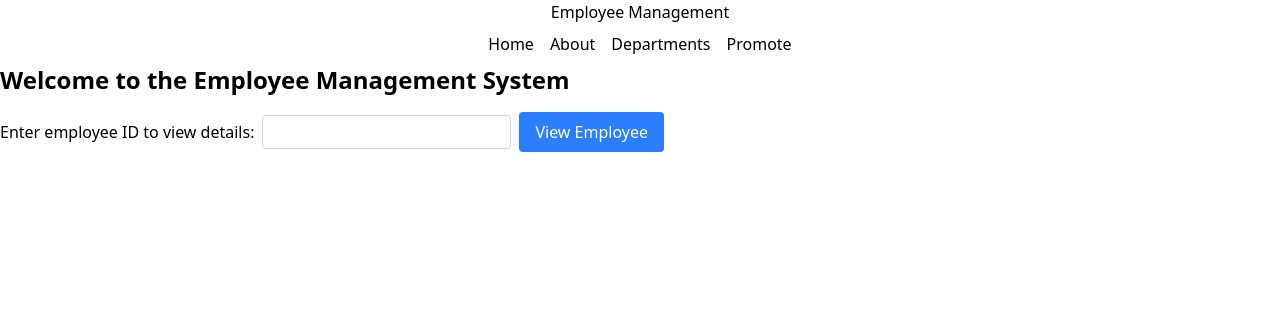
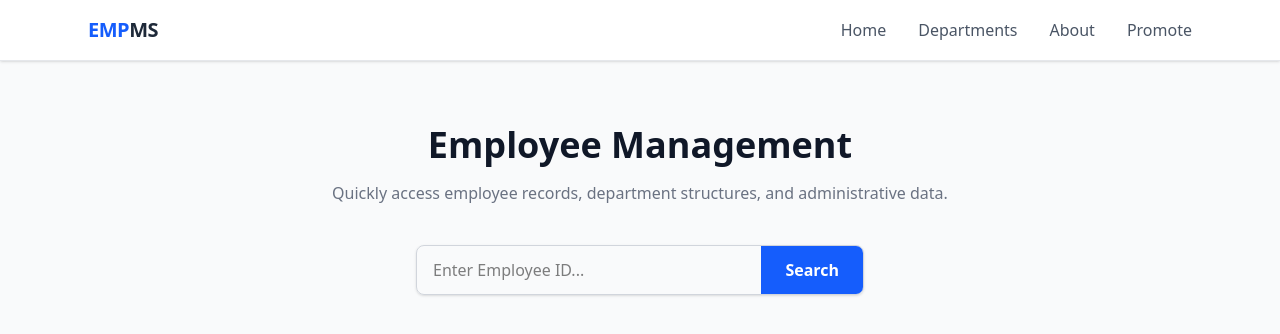
Before and after one commit to ilyas182/springboot_frontend, a React (Vite) app: page / in a window 1280 px wide. Shown: the top 334 px of the page. Built offline with nearby package versions, Linux system fonts and the light colour scheme.

Commit message:
design changes

```diff
--- a/src/App.jsx
+++ b/src/App.jsx
@@ -13,9 +13,10 @@ function App() {
 
   return (
     <>
+    <div className="min-h-screen bg-gray-50">
       <Toaster position="bottom-center" />
       <Navbar />
-
+      <main className='max-w-6xl mx-auto p-6'>
       <Routes>
         <Route path="/" element={<Home />} />
         <Route path="/employee/:employeeId" element={<Home />} />
@@ -25,6 +26,8 @@ function App() {
         <Route path="/departments/:departmentId" element={<DepartmentInfo />} />
         <Route path="/promote" element={<PromoteEmployee />} />
       </Routes>
+      </main>
+      </div>
     </>
   )
 }
--- a/src/components/EmployeeInfo.jsx
+++ b/src/components/EmployeeInfo.jsx
@@ -29,7 +29,11 @@ export default function EmployeeInfo() {
 
     return (
         <div className="p-8">
-            <h2 className="text-2xl font-bold mb-4">Employee Information</h2>
+            <div className="mt-8 bg-white rounded-xl shadow-md border border-gray-100 overflow-hidden">
+        <div className="bg-blue-600 px-6 py-3">
+            <h2 className="text-white font-semibold">Employee Details</h2>
+        </div>
+
             {error && <p className="text-red-500">Error: Employee with ID {employeeId} not found.</p>}
             {employeeData && <p>Displaying information for Employee ID: {employeeData.emp_no}</p>}
             <p>Name: {employeeData?.first_name} {employeeData?.last_name}</p>
@@ -73,7 +77,20 @@ export default function EmployeeInfo() {
             ) : (
                 <p>No salary history available.</p>
             )}
+            <p className="font-semibold">Management:</p>
+            {employeeData && employeeData.departmentManagerHistory.length > 0 ? (
+                <ul className="list-disc list-inside mb-4">
+                    {employeeData.departmentManagerHistory.map((manager, index) => (
+                        <li key={index}>
+                            Department: {manager.dept_name}, From: {manager.fromDate} - {manager.toDate === '9999-01-01' ? 'Present' : manager.to_date}
+                        </li>
+                    ))}
+                </ul>
+            ) : (
+                <p>No management history available.</p>
+            )}
 
+        </div>
         </div>
     )
 }
--- a/src/components/Navbar.jsx
+++ b/src/components/Navbar.jsx
@@ -2,18 +2,21 @@ import { Link } from "react-router-dom";
 
 export default function Navbar() {
     return (
-        <div className="flex flex-col justify-center">
-            <div>
-            <h1 className="text-center">Employee Management</h1>
-            </div>
-            <div className="flex justify-center gap-4 p-2">
-                <Link to="/" className="hover:text-gray-300">Home</Link>
-                <Link to="/about" className="hover:text-gray-300">About</Link>
-                <Link to="/departments" className="hover:text-gray-300">Departments</Link>
-                <Link to="/promote" className="hover:text-gray-300">Promote</Link>
-            </div>
+        <header className="bg-white border-b border-gray-200 shadow-sm">
+            <div className="max-w-6xl mx-auto px-6 py-4 flex justify-between items-center">
+                <h1 className="text-xl font-extrabold text-blue-600 tracking-tight">
+                    EMP<span className="text-gray-800">MS</span>
+                </h1>
+
+            <nav className="flex gap-8">
+                    <Link to="/" className="text-gray-600 hover:text-blue-600 font-medium transition-colors">Home</Link>
+                    <Link to="/departments" className="text-gray-600 hover:text-blue-600 font-medium transition-colors">Departments</Link>
+                    <Link to="/about" className="text-gray-600 hover:text-blue-600 font-medium transition-colors">About</Link>
+                    <Link to="/promote" className="text-gray-600 hover:text-blue-600 font-medium transition-colors">Promote</Link>
+                </nav>
 
         </div>
+        </header>
 
     );
 }
--- a/src/pages/Home.jsx
+++ b/src/pages/Home.jsx
@@ -23,14 +23,27 @@ export default function Home() {
     const idToDisplay = urlEmployeeId;
     return (
         <div>
-            <h2 className="text-2xl font-bold mb-4">Welcome to the Employee Management System</h2>
-            <label>Enter employee ID to view details:</label>
-            <input
-            type="text"
-            className="border border-gray-300 rounded px-2 py-1 ml-2"
-            value = {employeeId}
-            onChange={(e) => setEmployeeId(e.target.value)} />
-            <button className="bg-blue-500 text-white px-4 py-2 rounded ml-2 hover:bg-blue-600" onClick={onHandleSubmit}>View Employee</button>
+            <section className="text-center py-10">
+            <h2 className="text-4xl font-black text-gray-900 mb-4">Employee Management</h2>
+            <p className="text-gray-500 max-w-2xl mx-auto">Quickly access employee records, department structures, and administrative data.</p>
+            </section>
+            <div className="max-w-md mx-auto">
+            <div className="flex shadow-sm rounded-lg overflow-hidden border border-gray-300 focus-within:ring-2 focus-within:ring-blue-500">
+                <input
+                    type="text"
+                    placeholder="Enter Employee ID..."
+                    className="flex-1 px-4 py-3 outline-none"
+                    value={employeeId}
+                    onChange={(e) => setEmployeeId(e.target.value)}
+                />
+                <button
+                    className="bg-blue-600 text-white px-6 py-3 font-bold hover:bg-blue-700 transition-colors"
+                    onClick={onHandleSubmit}
+                >
+                    Search
+                </button>
+            </div>
+        </div>
             {idToDisplay && (
                 <div>
                     <EmployeeInfo employeeId={employeeId} />
```
